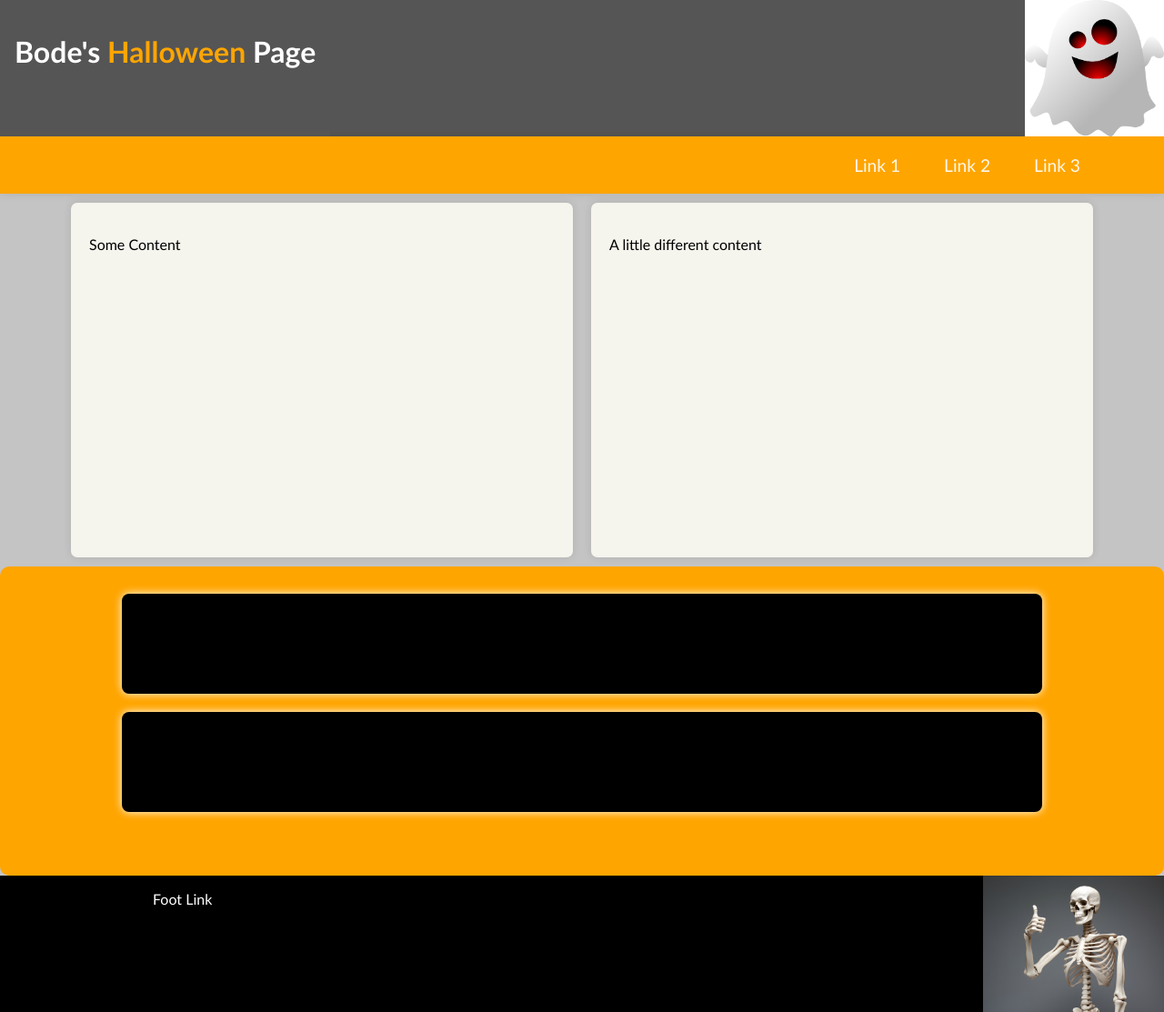
After one commit to jlarry77/html, a PHP site: page /playground/main.php in a window 1280 px wide. The commit adds this page. Shown: the whole page at 91% size. Run offline with PHP 8.4, Linux system fonts and the light colour scheme.

Commit message:
Added a link to main.php to index.php, and created a fun little website to practice .css

```diff
--- a/playground/index.php
+++ b/playground/index.php
@@ -14,6 +14,11 @@
         <div class="title">
             <h1 style="color:#ffd700;">Online</h1><h1> Digital Playground</h1>
         </div>
+        <div class = "head-links">
+            <ul>
+                <li><a href="main.php">Main</a></li>
+            </ul>
+        </div>
         <div class="sphere-wrapper">
             <canvas id="sphereCanvas"></canvas>
         </div>
--- /dev/null
+++ b/playground/main.php
@@ -0,0 +1,58 @@
+<!DOCTYPE html>
+<html lang="en">
+<head>
+    <meta charset="UTF-8">
+    <meta name="viewport" content="width=device-width, initial-scale=1.0">
+    <link rel="stylesheet" href="style/main-styles.css">
+    <title>Document</title>
+</head>
+<body>
+    <header class = "header-box">
+
+        <div class="header-title">
+            <h1>Bode's <span>Halloween</span> Page</h1>
+        </div>
+
+        <div class="header-logo">
+            <img src="../images/ghost_logo.jpg" alt="It's a freaking awesome logo">
+    </header>
+    <nav class="navigation">
+    <div class = "header-links">
+            <ul>
+                <li>Link 1</li>
+                <li>Link 2</li>
+                <li>Link 3</li>
+            </ul>
+        </div>
+    </nav>
+
+    <div class="main-content">
+        <div class="main-left-cont">
+            <p>Some Content</p>
+        </div>
+        <div class = "main-right-cont">
+            <p>A little different content</p>
+        </div>
+    </div>
+
+    <div class = "secondary-content">
+        <div class = "top-row">
+
+        </div>
+        <div class="bottom-row">
+
+        </div>
+    </div>
+
+    <footer>
+        <div class="footer-links">
+            <ul>
+                <li>Foot Link</li>
+            </ul>
+        </div>
+        <div class="foot-img">
+            <img src="../images/skeleton.jpg" alt="">
+        </div>
+    </footer>
+</body>
+</html>
--- /dev/null
+++ b/playground/style/main-styles.css
@@ -0,0 +1,137 @@
+body {
+    margin:0;
+    background-color: #c4c4c4;
+    font-family: 'Gill Sans', 'Gill Sans MT', Calibri, 'Trebuchet MS', sans-serif;
+}
+
+.header-logo img{
+    height: 150px;
+    width: auto;
+}
+
+.header-title span {
+    color: orange;
+}
+.header-box {
+    background-color: #555555;
+    color: #ffffff;
+    display:  flex;
+    justify-content: space-between;
+    width: 100%;
+    box-shadow: 0 0 10px rgba(0,0,0,.1);
+    height: 150px;
+}
+
+.header-title{
+    background-color: #555555;
+    display: flex;
+    padding: 1em;
+}
+
+.navigation {
+    background-color: orange;
+    box-shadow: 0 0 10px rgba(0,0,0,.1);
+
+}
+
+.header-links ul{
+    display: flex;
+    background-color: orange;
+    flex-direction: row;
+    justify-content: flex-end;
+    align-items:center;
+    width: 95%;
+    padding: 20px;
+    margin: 0;
+    color: #FFF9EB;
+    list-style: none;
+    font-size: 1.2em;
+}
+
+.header-links li {
+    padding-right: 2.5em;
+}
+
+.main-content {
+    display: flex;
+    justify-content: center;
+}
+.main-left-cont {
+    display: flex;
+    flex-direction: column;
+    width: 40%;
+    height: 350px;
+    background-color: #F5F4ED;
+    box-shadow: 0 0 10px rgba(0,0,0,.1);
+    padding: 20px;
+    margin: 10px;
+    border-radius: 7px;
+
+}
+
+.main-right-cont {
+    display: flex;
+    flex-direction: column;
+    width: 40%;
+    height: 350px;
+    background-color: #F5F4ED;
+    box-shadow: 0 0 10px rgba(0,0,0,.1);
+    padding: 20px;
+    margin: 10px;
+    border-radius: 7px;
+}
+
+.secondary-content {
+    display: flex;
+    flex-direction: column;
+    background: orange;
+    border-radius: 10px;
+    align-items: center;
+    padding: 20px;
+    height: 300px;
+
+}
+
+.secondary-content .top-row {
+    height: 30%;
+    width: 80%;
+    background-color: black;
+    border-radius: 8px;
+    padding: 10px;
+    box-shadow: 0 0 10px rgba(255, 255, 255);
+    margin: 10px;
+}
+
+.secondary-content .bottom-row {
+    height: 30%;
+    width: 80%;
+    background-color: black;
+    border-radius: 8px;
+    padding: 10px;
+    margin: 10px;
+    box-shadow: 0 0 10px rgba(255, 255, 255);
+}
+
+footer {
+    display: flex;
+    background-color: black;
+    color: white;
+    margin: 0;
+}
+
+footer .footer-links {
+    width: 80%;
+    padding-left: 10%;
+}
+
+.footer-links li {
+    list-style: none;
+}
+
+.foot-img img{
+    display: flex;
+    height: 150px;
+    width: auto;
+    justify-content: flex-end;
+
+}
```
Also changed, not shown: images/ghost_logo.jpg (added), images/skeleton.jpg (added).
